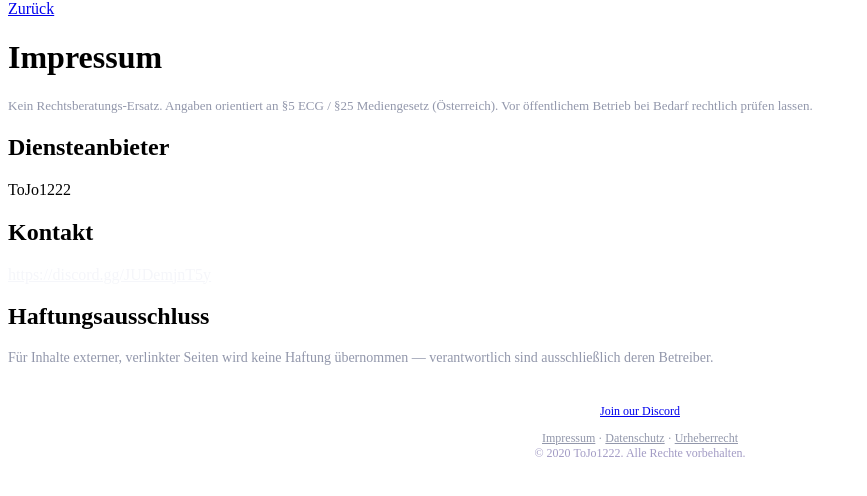
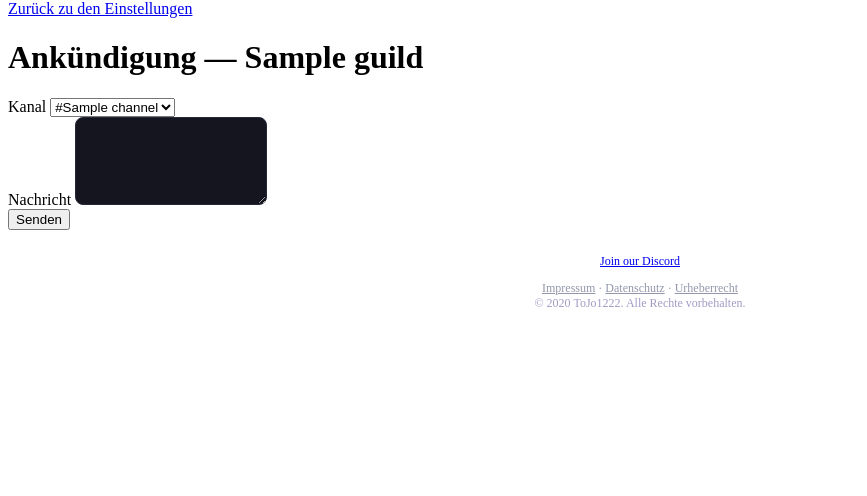
Before and after one commit to tojo01222-cloud/discord-bot-dashboard, a FastAPI app: template dashboard/backend/templates/dash_ankuendigung.html in a window 1280 px wide. Shown: the part 53-549 px from the top of the page, without its empty margins (0-867 px from the left). Run offline with FastAPI, Linux system fonts and the light colour scheme; the template is opened without the code that fills it: most values are stand-ins (such as "Sample title", 1, 10 or a date in 2020); parts of the project's set-up code (start-up, migrations or seed data) failed here and were passed over.

Commit message:
Update dash_ankuendigung.html

```diff
--- a/dashboard/backend/templates/dash_ankuendigung.html
+++ b/dashboard/backend/templates/dash_ankuendigung.html
@@ -1,29 +1,23 @@
 {% extends "base.html" %}
-{% block title %}Impressum{% endblock %}
+{% block title %}Ankündigung — {{ guild.name }}{% endblock %}
 {% block content %}
-<a href="/" class="back-link">Zurück</a>
-<h1>Impressum</h1>
+<a href="/dashboard/{{ guild.id }}" class="back-link">Zurück zu den Einstellungen</a>
+<h1>Ankündigung — {{ guild.name }}</h1>
 
-<p style="color:#9297ab; font-size:13px;">
-    Kein Rechtsberatungs-Ersatz. Angaben orientiert an §5 ECG / §25 Mediengesetz (Österreich).
-    Vor öffentlichem Betrieb bei Bedarf rechtlich prüfen lassen.
-</p>
-
-<h2>Diensteanbieter</h2>
-<p>{% if operator_username %}{{ operator_username }}{% else %}<em>[noch nicht hinterlegt]</em>{% endif %}</p>
-
-<h2>Kontakt</h2>
-<p>
-    {% if operator_invite %}
-    <a href="{{ operator_invite }}" target="_blank" style="color:#f5f6fa; text-decoration:underline;">{{ operator_invite }}</a>
-    {% else %}
-    <em>[noch nicht hinterlegt]</em>
-    {% endif %}
-</p>
-
-<h2>Haftungsausschluss</h2>
-<p style="font-size:14px; color:#9297ab;">
-    Für Inhalte externer, verlinkter Seiten wird keine Haftung übernommen — verantwortlich sind
-    ausschließlich deren Betreiber.
-</p>
+<form method="post" action="/dashboard/{{ guild.id }}/ankuendigung" class="settings-form">
+    <div class="field">
+        <label for="channel_id">Kanal</label>
+        <select name="channel_id" id="channel_id">
+            {% for ch in channels %}
+            <option value="{{ ch.id }}">#{{ ch.name }}</option>
+            {% endfor %}
+        </select>
+    </div>
+    <div class="field">
+        <label for="message">Nachricht</label>
+        <textarea id="message" name="message" required rows="4"
+                  style="background:#14151f;border:1px solid #262838;color:#f5f6fa;padding:11px 14px;border-radius:8px;font-family:inherit;"></textarea>
+    </div>
+    <button type="submit" class="btn">Senden</button>
+</form>
 {% endblock %}
```
